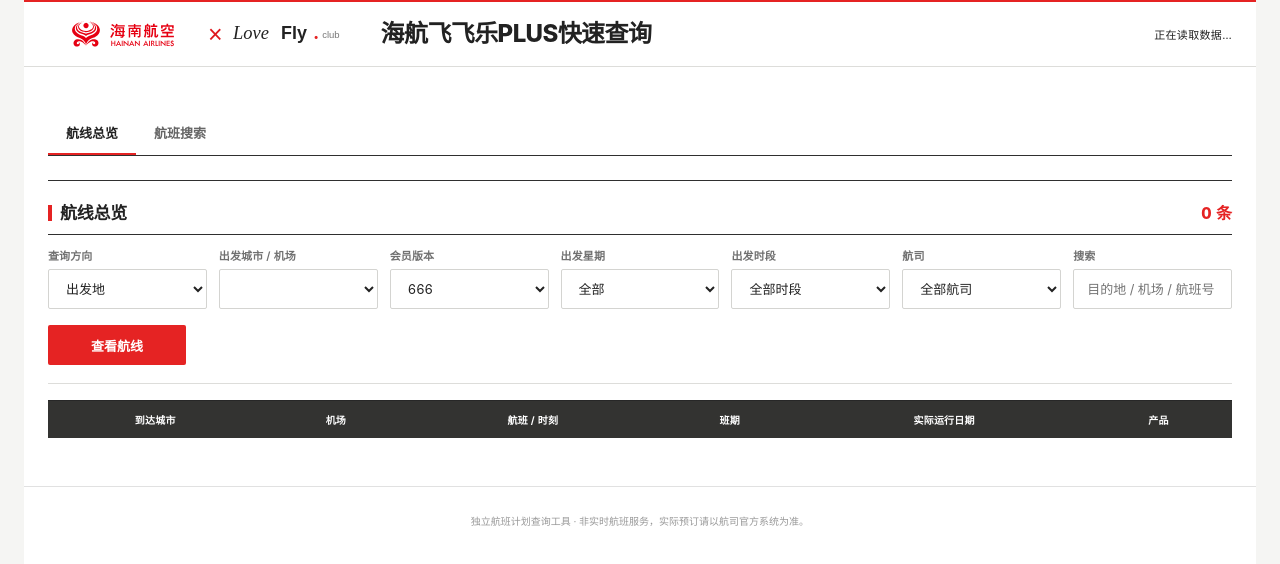
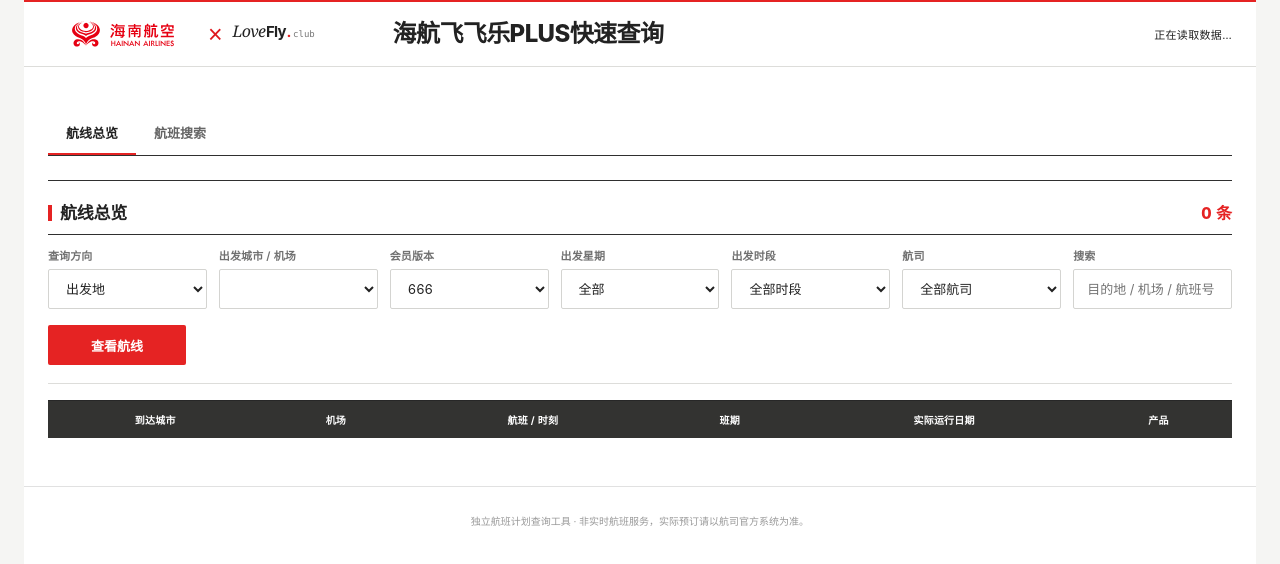
Before and after one commit to MikeYang325/ffl_calendar, a plain HTML site: page index.html in a window 1280 px wide. Drawn offline with Linux system fonts and the light colour scheme; no server answers.

Commit message:
feat: add LoveFly hover branding

```diff
--- a/index.html
+++ b/index.html
@@ -667,7 +667,7 @@
     <header class="hero">
       <div class="hero-inner">
         <div class="carrier-heading">
-          <div class="brand-lockup" aria-label="海南航空 × LoveFly.club"><a href="https://www.hnair.com/" target="_blank" rel="noreferrer" aria-label="海南航空官网"><img class="brand-logo brand-logo--hainan" src="/hainan-airlines-logo.svg" alt="海南航空 Hainan Airlines" /></a><span class="brand-join" aria-hidden="true">×</span><a href="https://lovefly.club/" target="_blank" rel="noreferrer" aria-label="LoveFly.club 官网"><img class="brand-logo brand-logo--lovefly" src="/lovefly-wordmark.svg" alt="LoveFly.club" /></a></div>
+          <div class="brand-lockup" aria-label="海南航空 × LoveFly.club"><a href="https://www.hnair.com/" target="_blank" rel="noreferrer" aria-label="海南航空官网"><img class="brand-logo brand-logo--hainan" src="/hainan-airlines-logo.svg" alt="海南航空 Hainan Airlines" /></a><span class="brand-join" aria-hidden="true">×</span><a class="lovefly-signature brand-logo--lovefly" href="https://lovefly.club/" target="_blank" rel="noreferrer" aria-label="LoveFly.club 官网"><span class="lf-love">Love</span><span class="lf-fly">Fly</span><span class="lf-dot">.</span><span class="lf-club">club</span></a></div>
           <div>
           <h1>海航飞飞乐PLUS快速查询</h1>
           </div>
```
Also changed, not shown: public/index.html (+1 -1 lines), templates/index.html (+1 -1 lines).
